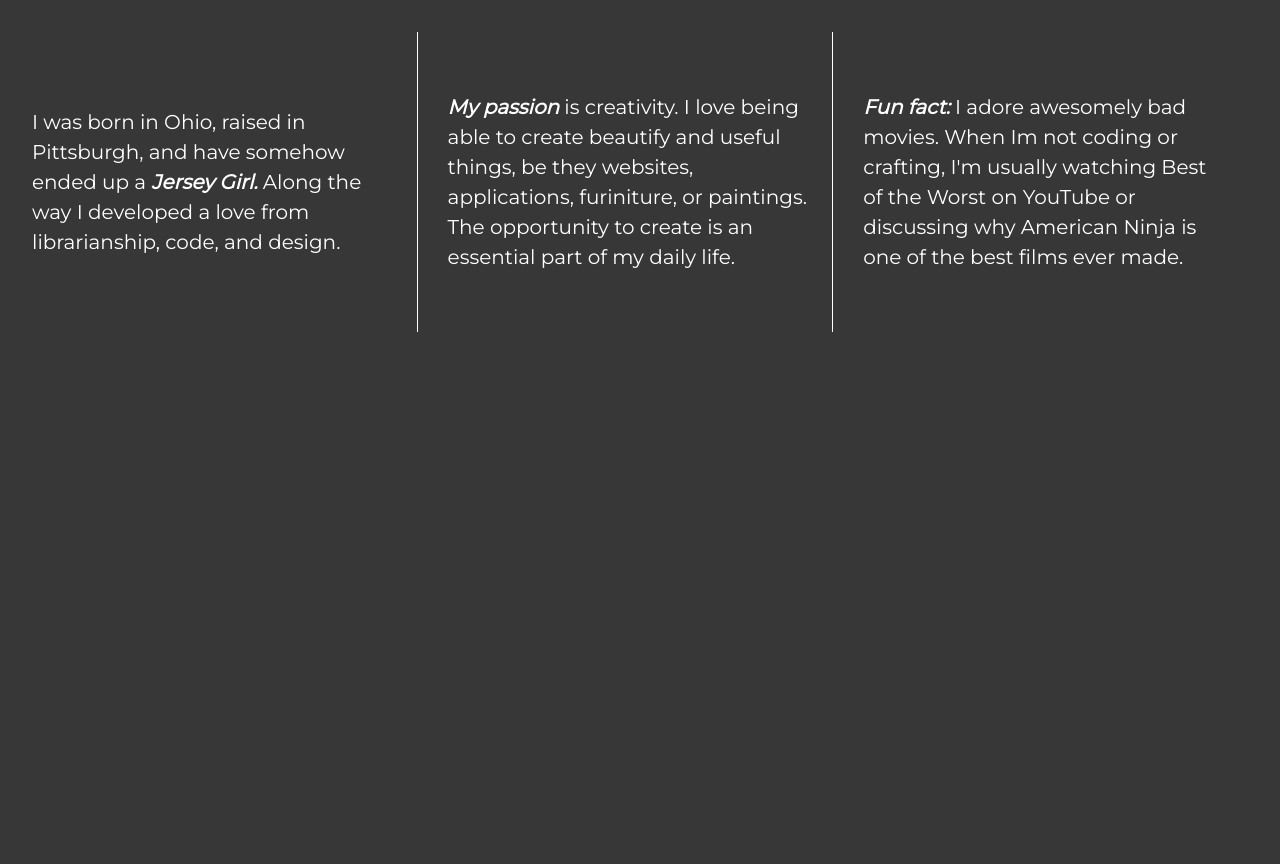
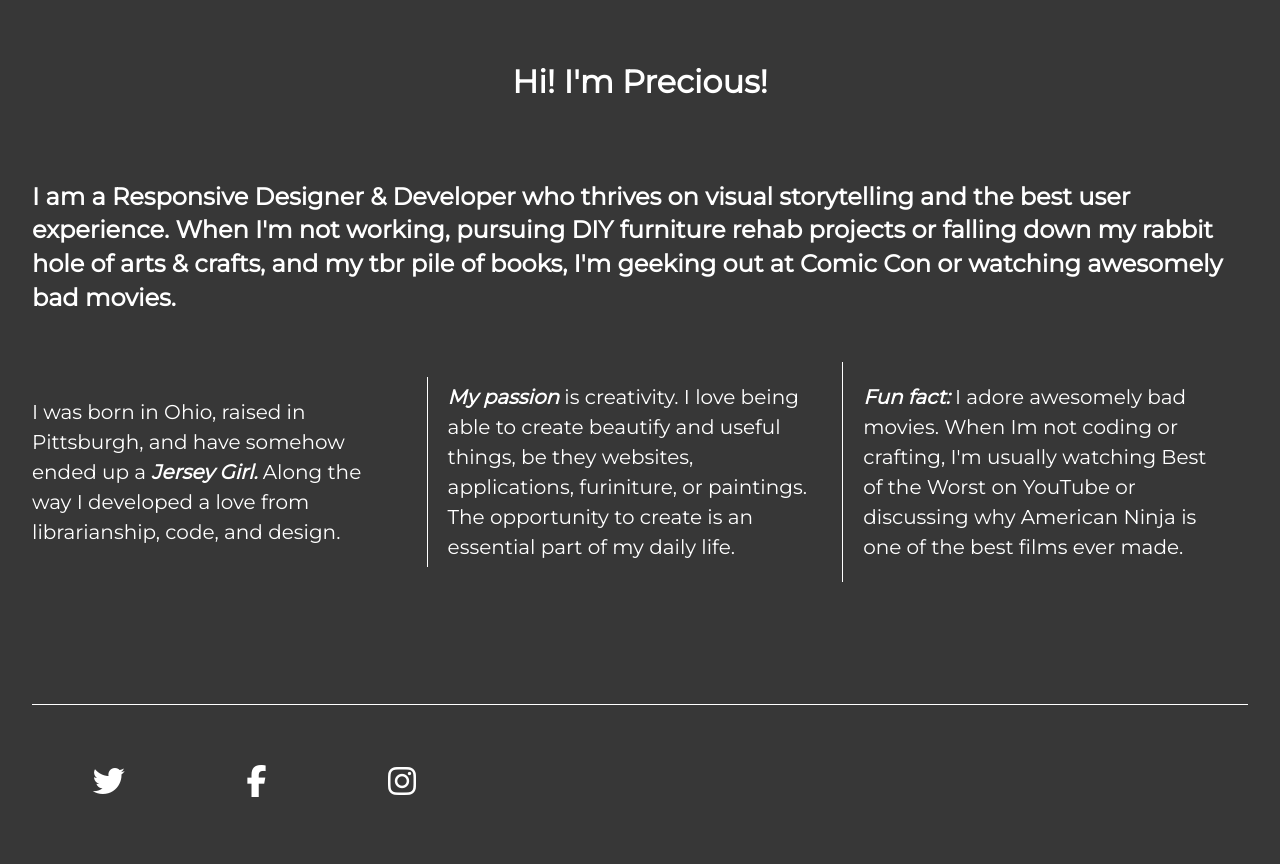
Before and after one commit to pfmack/flex-grid, a plain HTML site: page index.html in a window 1280 px wide. Drawn offline with nearby package versions, Linux system fonts and the light colour scheme.

Commit message:
changes to index.html and css/main.css

```diff
--- a/css/main.css
+++ b/css/main.css
@@ -97,7 +97,7 @@ textarea {
 
 
 html {
-  background-color: #fff;
+  background-color: #373737;
   height: 100%;
 }
 
@@ -109,12 +109,56 @@ body {
   background-color: #373737;
   font-family: 'Montserrat', sans-serif;
 }
+h1 {
+    margin-bottom: 25%;
+}
+
+h2 {
+    margin-bottom: 10%;
+}
+
+main {
+  color: white;
+  height: 250px;
+  width: 100%;
+}
+
+header {
+    color: white;
+}
+
+header,
+footer {
+  height: 80px;
+  width: 100%;
+}
+
+header,
+main {
+    display: flex;
+    justify-content: center;
+    align-items: center;
+}
+
+footer {
+    display: flex;
+    justify-content: left;
+    align-items: left;
+    margin-top: 10%;
+    background-color: #373737;
+    width: 100%;
+    height: 100%;
+    border-top: 1px solid white;
+
+}
 
 .wrapper {
   /*add display:flex and set justify-content to space-between*/
   font-weight: 400;
   display: flex;
   justify-content: space-between;
+  align-items: center;
+  flex-flow: row wrap;
 }
 
 .wrapper span {
@@ -129,15 +173,19 @@ body {
   line-height: 1.5em;
   font-size: 1.25em;
   background-color: #373737;
-  height: 300px;
-  width: 30%;
+  height: auto;
   justify-content: center;
   align-items: center;
   padding-right: 20px;
 }
 
-.div-1, .div-2 {
-    border-right: 1px solid;
+.social-icon{
+  padding: 5%;
+}
+
+i.fa{
+    color: white;
+    font-size: 2em;
 }
 
 
@@ -220,6 +268,32 @@ body {
    These examples override the primary ('mobile first') styles.
    Modify as content requires.
    ========================================================================== */
+
+   @media all and (min-width: 1200px) {
+    .div-1, .div-2, .div-3 {
+      flex-basis: 30%;
+    }
+
+    .div-1, .div-2 {
+            border-right: 1px solid white;
+      padding-right: 30px;
+    }
+
+    h1,
+    h2 {
+        margin-bottom: 0;
+    }
+}
+
+
+@media all and (min-width: 768px){
+    h1,
+    h2 {
+        margin-bottom: 0;
+    }
+}
+
+
 
 @media print,
        (-webkit-min-device-pixel-ratio: 1.25),
--- a/index.html
+++ b/index.html
@@ -16,6 +16,7 @@
         <link href='http://fonts.googleapis.com/css?family=Lora:700' rel='stylesheet' type='text/css'>
         <link href='http://fonts.googleapis.com/css?family=Source+Sans+Pro:400,700' rel='stylesheet' type='text/css'>
         <link href="https://fonts.googleapis.com/css2?family=Montserrat&display=swap" rel="stylesheet">
+        <script src="https://use.fontawesome.com/7ea8633208.js"></script>
     </head>
     <body>
         <!--[if lt IE 8]>
@@ -23,6 +24,8 @@
         <![endif]-->
 
         <section class="wrapper">
+            <header><h1>Hi! I'm Precious!</h1></header>
+            <main><h2>I am a Responsive Designer & Developer who thrives on visual storytelling and the best user experience. When I'm not working, pursuing DIY furniture rehab projects or falling down my rabbit hole of arts &amp; crafts, and my tbr pile of books, I'm geeking out at Comic Con or watching awesomely bad movies.</h2></main>
             <div class="div-1">
                 <p>
                 I was born in Ohio, raised in Pittsburgh, and have somehow ended up a <span>Jersey Girl.</span> Along the way I developed a love from librarianship, code, and design.
@@ -38,6 +41,17 @@
                <span>Fun fact:</span> I adore awesomely bad movies. When Im not coding or crafting, I'm usually watching Best of the Worst on YouTube or discussing why American Ninja is one of the best films ever made.
             </p>
             </div>
+            <footer>
+            <div class="social-icon">
+                <a href="www.twitter.com"><i class="fa fa-twitter" aria-hidden="true"></i></a>
+            </div>
+            <div class="social-icon">
+                <a href="www.facebook.com"><i class="fa fa-facebook" aria-hidden="true"></i></a>
+            </div>
+            <div class="social-icon">
+                <a href="www.instagram.com"><i class="fa fa-instagram" aria-hidden="true"></i></a>
+            </div>
+            </footer>
         </section>
 
         <script src="https://ajax.googleapis.com/ajax/libs/jquery/1.11.3/jquery.min.js"></script>
```
